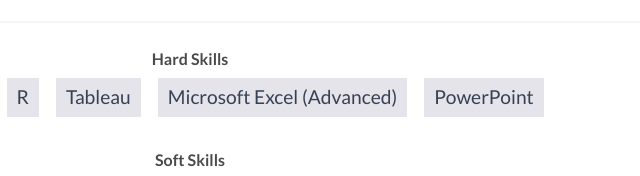
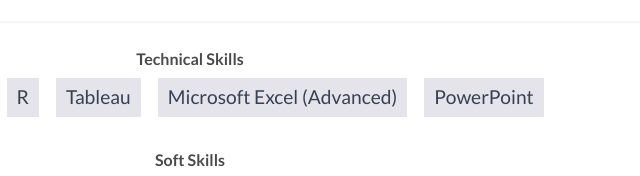
Before and after one commit to JohnMas95/JohnMas95.github.io, a plain HTML site: page index.html in a window 1280 px wide. Shown: the part 3654-3830 px from the top of the page, 450-1090 px from the left. Drawn offline with Linux system fonts and the light colour scheme.

Commit message:
Update index.html

```diff
--- a/index.html
+++ b/index.html
@@ -336,7 +336,7 @@
       <h1 id="skills" class="title">Skills</h1>
       <hr />
       <div class="skills">
-        <span><b>Hard Skills</b></span> <br>
+        <span><b>Technical Skills</b></span> <br>
         <ul>
           <li>SQL</li>
           <li>Python</li>
```
